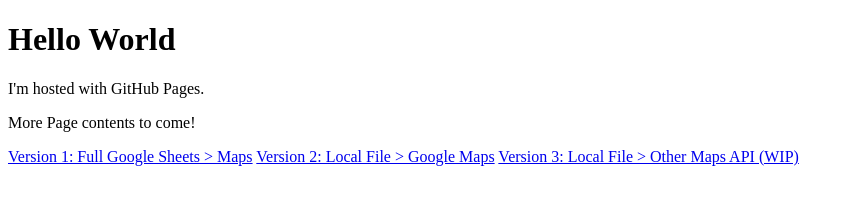
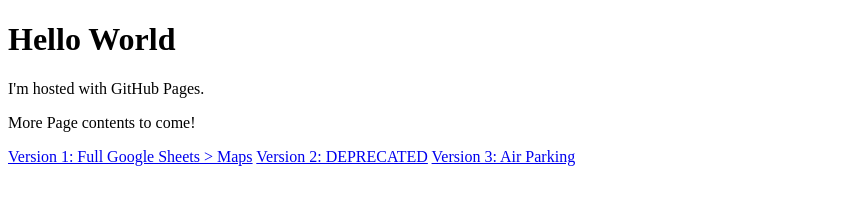
Before and after one commit to yh-lai-workoff/yh-lai-workoff.github.io, a plain HTML site: page index.html in a window 1280 px wide. Shown: the whole page, without its empty margins (0-853 px from the left). Drawn offline with Linux system fonts and the light colour scheme.

Commit message:
fix: repair broken main link
repair the broken link to v3

```diff
--- a/index.html
+++ b/index.html
@@ -7,8 +7,8 @@
   <p>More Page contents to come!</p>
 
   <a href="/v1/">Version 1: Full Google Sheets > Maps</a>
-  <a href="/v2/">Version 2: Local File > Google Maps</a>
-  <a href="/">Version 3: Local File > Other Maps API (WIP)</a>
+  <a href="/">Version 2: DEPRECATED</a>
+  <a href="/v3/">Version 3: Air Parking</a>
 </body>
 
 </html>
```
